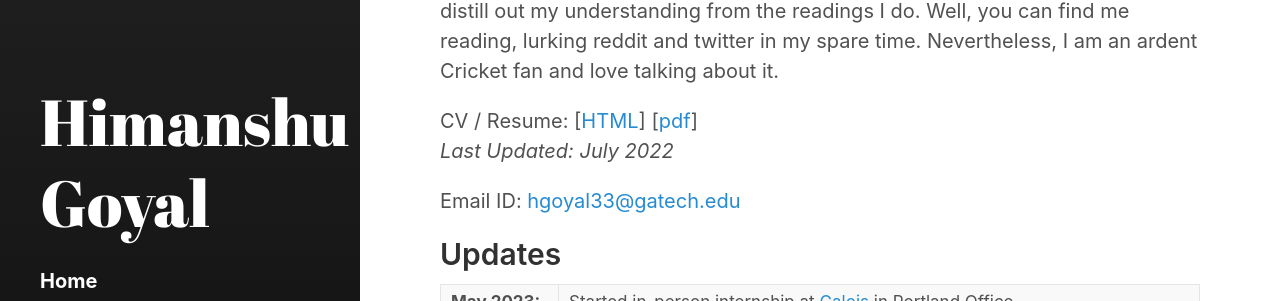
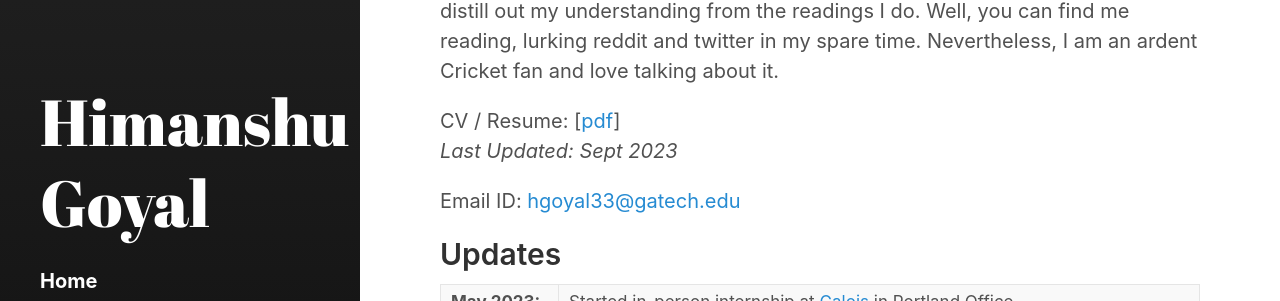
Before and after one commit to move47/goyal_himanshu.github.io, a Jekyll site: the page built from index.html, in a window 1280 px wide. Shown: the part 774-1075 px from the top of the page. Built offline with Jekyll 4.4.1, drawn with Linux system fonts in a browser that asks for light colours; the list of posts is cut into pages by our own code.

Commit message:
removed html and added new cv

```diff
--- a/index.html
+++ b/index.html
@@ -50,7 +50,7 @@ title: Home
         <!-- I am a Dual Degree Student at <a href="https://www.iitbbs.ac.in/">Indian Institute of Technology Bhubaneswar</a> majoring in Computer Science. Currently, I am focussing on building large scale decentralized IoT/WSNs systems which embodies Trust, Security and Privacy guarantees. I am being advised by <a href="https://www.iitbbs.ac.in/profile-print.php?furl=sudipt">Dr. Sudipta Saha</a>. I am also closely associated with <a href="https://sites.google.com/iitbbs.ac.in/dssrg">Decentralized and Smart Systems Research Group (DSSRG)</a> at IIT Bhubaneswar.</p> -->
         I have worked on several disciplines ranging from <i> Systems & Networking, Blockchain, Trustworthy distributed computing, Zero-Knowledge Proofs (ZKPs), and Privacy Preserving Machine Learning (PPML), Deep learning</i>,. I truly enjoy applying modern cryptographic techniques in building secure software systems.</p>
         <p style="text-align: justify"> </p>I maintain a list of cryptographic resources under the <a href="/category/Resources">Crypto Resources</a> tab. It mostly contains references to the security related courses taught at several universities along with some additional useful information. If you feel to contribute, I welcome you to contact me for the same. I also occasionally <a href="/category/Blog">blog</a> to distill out my understanding from the readings I do. Well, you can find me reading, lurking reddit and twitter in my spare time. Nevertheless, I am an ardent Cricket fan and love talking about it.</p>
-        <p style="text-align: justify"> CV / Resume: [<a href="cv.html">HTML</a>] [<a href="/docs/cv.pdf">pdf</a>]<br> <i> Last Updated: July 2022 </i> </p>
+        <p style="text-align: justify"> CV / Resume: <!-- [<a href="cv.html">HTML</a>] --> [<a href="/docs/Himanshu_Goyal_MSCS_Full_Time.pdf">pdf</a>]<br> <i> Last Updated: Sept 2023 </i> </p>
         <p style="text-align: justify"> Email ID: <a href="mailto:hgoyal33@gatech.edu">hgoyal33@gatech.edu</a></p>
     </div>
 </div>
```
Also changed, not shown: category/Miscellaneous.md (+1 -0 lines), 1 other file.
